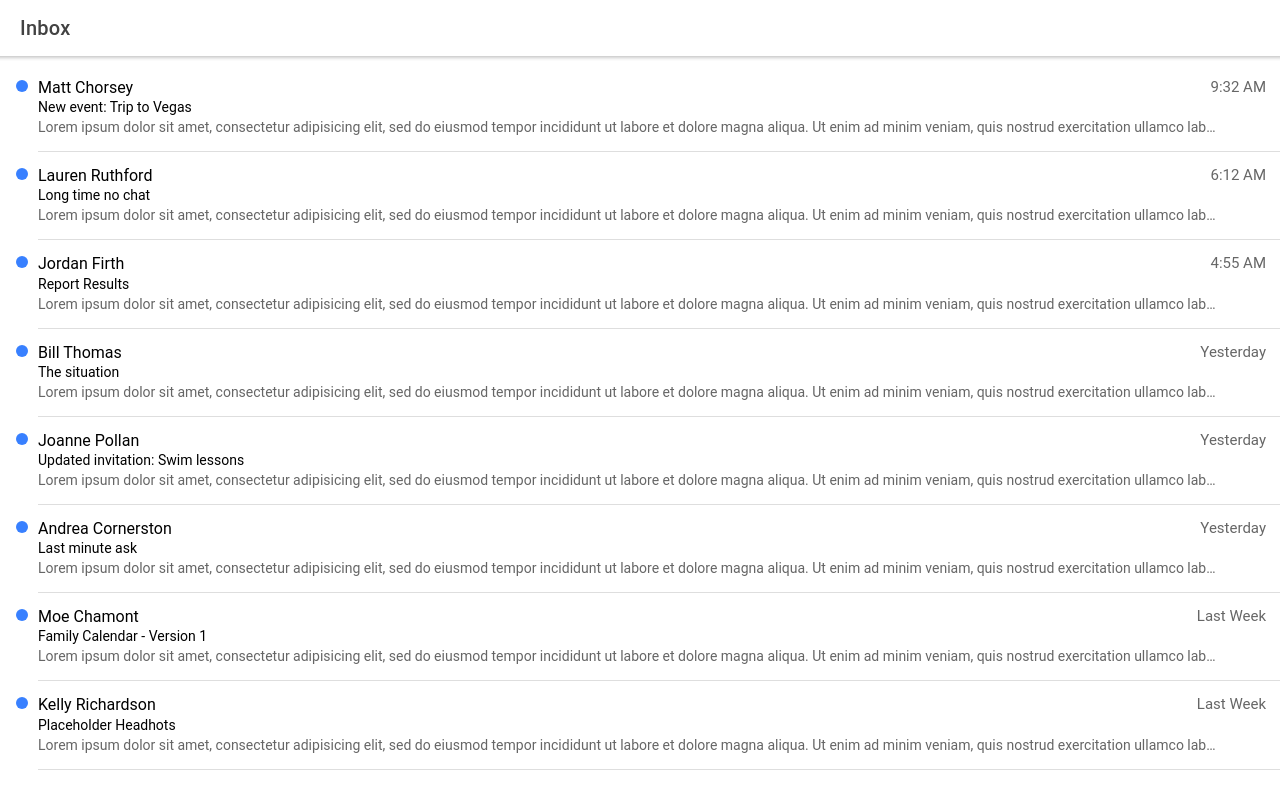
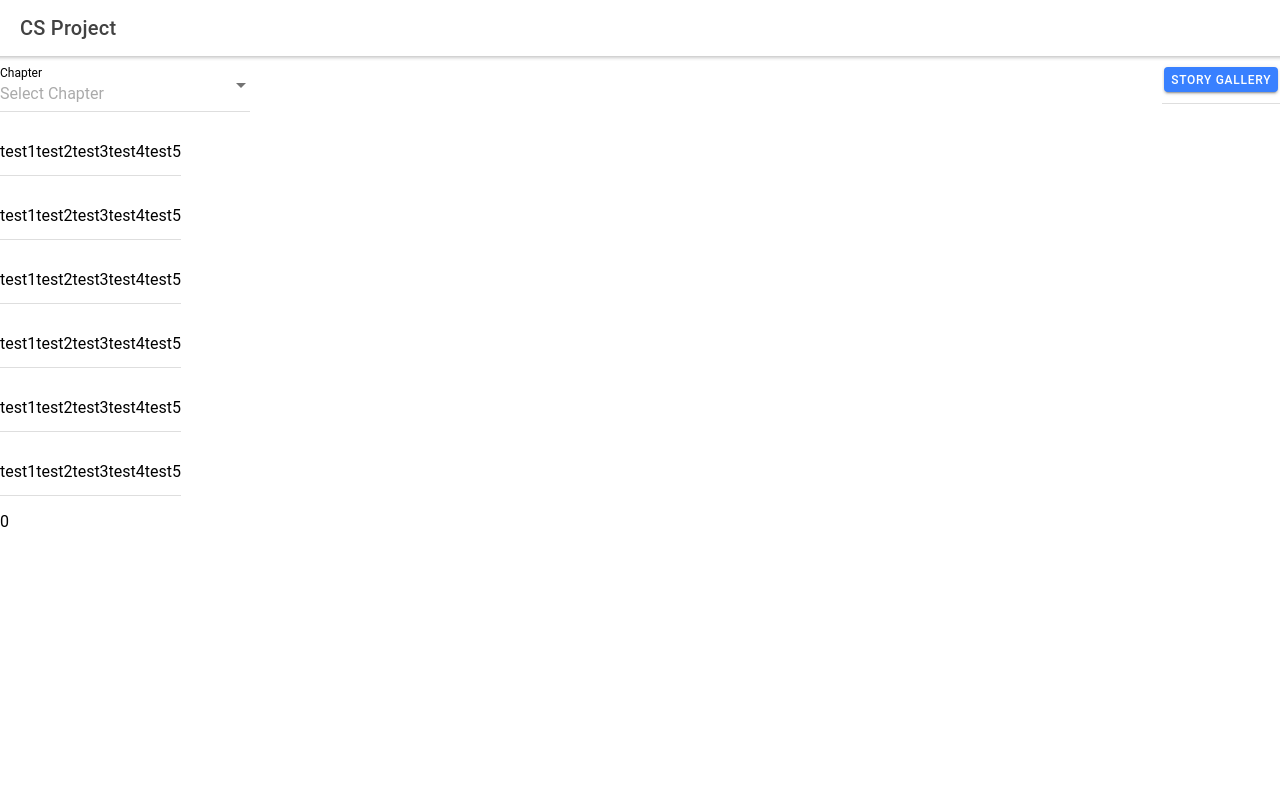
Before and after one commit to 6110400831/CSproject, a React (Create React App) app: page /home in a window 1280 px wide. Shown: the top 792 px of the page. Built offline with nearby package versions, Linux system fonts and the light colour scheme.

Commit message:
add: Home page

```diff
--- a/public/index.html
+++ b/public/index.html
@@ -2,7 +2,7 @@
 <html lang="en">
   <head>
     <meta charset="utf-8" />
-    <title>Ionic App</title>
+    <title>CS Project</title>
 
     <base href="/" />
 
--- /dev/null
+++ b/src/components/ChallengeListBox/ChallengeListBox.css
@@ -0,0 +1,59 @@
+ion-item {
+  --padding-start: 0;
+  --inner-padding-end: 0;
+}
+
+ion-label {
+  margin-top: 12px;
+  margin-bottom: 12px;
+}
+
+ion-item h2 {
+  font-weight: 600;
+  margin: 0;
+}
+
+ion-item p {
+  text-overflow: ellipsis;
+  overflow: hidden;
+  white-space: nowrap;
+  width: 95%;
+}
+
+ion-item .date {
+  float: right;
+  align-items: center;
+  display: flex;
+}
+
+ion-item ion-icon {
+  color: #c9c9ca;
+}
+
+ion-item ion-note {
+  font-size: 15px;
+  margin-right: 8px;
+  font-weight: normal;
+}
+
+ion-item ion-note.md {
+  margin-right: 14px;
+}
+
+.dot {
+  display: block;
+  height: 12px;
+  width: 12px;
+  border-radius: 50%;
+  align-self: start;
+  margin: 16px 10px 16px 16px;
+}
+
+.dot-unread {
+  background: var(--ion-color-primary);
+}
+
+ion-footer ion-title {
+  font-size: 11px;
+  font-weight: normal;
+}
--- /dev/null
+++ b/src/components/ChallengeListBox/ChallengeListBox.tsx
@@ -0,0 +1,29 @@
+import {
+  IonItem,
+  IonLabel,
+  IonList,
+  IonNote
+} from '@ionic/react';
+import { challenge } from '../../data/challenge';
+import { chapter, getChapters } from '../../data/chapter';
+import './ChallengeListBox.css';
+
+interface ChallengeListBoxProps {
+  ChallengeList: challenge[];
+}
+
+const listBoxStyle = {
+  display: 'flex',
+};
+
+const ChallengeListBox: React.FC<ChallengeListBoxProps> = ({ ChallengeList }) => {
+  return (
+    <IonList style={listBoxStyle}>
+      {ChallengeList.map(c => <IonItem routerLink={`/q${c.id}`} detail={false}>
+        {c.name}
+      </IonItem>)}
+    </IonList>
+  );
+};
+
+export default ChallengeListBox;
--- /dev/null
+++ b/src/data/challenge.ts
@@ -0,0 +1,32 @@
+export interface challenge {
+    id: number;
+    name: string;
+}
+
+const challengeList: challenge[] = [
+    {
+        name: 'test1',
+        id: 0
+    },
+    {
+        name: 'test2',
+        id: 1
+    },
+    {
+        name: 'test3',
+        id: 2
+
+    },
+    {
+        name: 'test4',
+        id: 3
+    },
+    {
+        name: 'test5',
+        id: 4
+    },
+];
+
+export const getChallengeList = () => challengeList;
+
+export const getChallenge = (id: number) => challengeList.find(c => c.id === id);
--- /dev/null
+++ b/src/data/chapter.ts
@@ -0,0 +1,176 @@
+import { challenge } from "./challenge";
+
+export interface chapter {
+    chapterName: string;
+    id: number;
+    challengeList: challenge[];
+}
+
+const chapters: chapter[] = [
+    {
+        chapterName: 'test1',
+        id: 0,
+        challengeList: [
+            {
+                name: 'test1',
+                id: 0
+            },
+            {
+                name: 'test2',
+                id: 1
+            },
+            {
+                name: 'test3',
+                id: 2
+
+            },
+            {
+                name: 'test4',
+                id: 3
+            },
+            {
+                name: 'test5',
+                id: 4
+            },
+        ],
+    },
+    {
+        chapterName: 'test2',
+        id: 1,
+        challengeList: [
+            {
+                name: 'test1',
+                id: 0
+            },
+            {
+                name: 'test2',
+                id: 1
+            },
+            {
+                name: 'test3',
+                id: 2
+
+            },
+            {
+                name: 'test4',
+                id: 3
+            },
+            {
+                name: 'test5',
+                id: 4
+            },
+        ],
+    },
+    {
+        chapterName: 'test3',
+        id: 2,
+        challengeList: [
+            {
+                name: 'test1',
+                id: 0
+            },
+            {
+                name: 'test2',
+                id: 1
+            },
+            {
+                name: 'test3',
+                id: 2
+
+            },
+            {
+                name: 'test4',
+                id: 3
+            },
+            {
+                name: 'test5',
+                id: 4
+            },
+        ],
+    },
+    {
+        chapterName: 'test4',
+        id: 3,
+        challengeList: [
+            {
+                name: 'test1',
+                id: 0
+            },
+            {
+                name: 'test2',
+                id: 1
+            },
+            {
+                name: 'test3',
+                id: 2
+
+            },
+            {
+                name: 'test4',
+                id: 3
+            },
+            {
+                name: 'test5',
+                id: 4
+            },
+        ],
+    },
+    {
+        chapterName: 'test5',
+        id: 4,
+        challengeList: [
+            {
+                name: 'test1',
+                id: 0
+            },
+            {
+                name: 'test2',
+                id: 1
+            },
+            {
+                name: 'test3',
+                id: 2
+
+            },
+            {
+                name: 'test4',
+                id: 3
+            },
+            {
+                name: 'test5',
+                id: 4
+            },
+        ],
+    },
+    {
+        chapterName: 'test6',
+        id: 5,
+        challengeList: [
+            {
+                name: 'test1',
+                id: 0
+            },
+            {
+                name: 'test2',
+                id: 1
+            },
+            {
+                name: 'test3',
+                id: 2
+
+            },
+            {
+                name: 'test4',
+                id: 3
+            },
+            {
+                name: 'test5',
+                id: 4
+            },
+        ],
+    },
+];
+
+export const getChapters = () => chapters;
+
+export const getChapter = (id: number) => chapters.find(c => c.id === id);
--- a/src/pages/Home.css
+++ b/src/pages/Home.css
@@ -0,0 +1,3 @@
+.chapterSelection {
+    width: 250px;
+}
--- a/src/pages/Home.tsx
+++ b/src/pages/Home.tsx
@@ -1,26 +1,36 @@
-import MessageListItem from '../components/MessageListItem';
 import { useState } from 'react';
-import { Message, getMessages } from '../data/messages';
 import {
+  IonButton,
   IonContent,
   IonHeader,
+  IonItem,
+  IonLabel,
   IonList,
   IonPage,
   IonRefresher,
   IonRefresherContent,
+  IonSelect,
+  IonSelectOption,
   IonTitle,
   IonToolbar,
   useIonViewWillEnter
 } from '@ionic/react';
 import './Home.css';
+import { chapter, getChapters } from '../data/chapter';
+import ChallengeListBox from '../components/ChallengeListBox/ChallengeListBox';
+import { challenge, getChallengeList } from '../data/challenge';
 
 const Home: React.FC = () => {
 
-  const [messages, setMessages] = useState<Message[]>([]);
+  const [Chapters, setChapters] = useState<chapter[]>([]);
+
+  const [Challenge, setChallengeList] = useState<challenge[]>([]);
+
+  let selectedChapter: number = 0;
 
   useIonViewWillEnter(() => {
-    const msgs = getMessages();
-    setMessages(msgs);
+    setChapters(getChapters());
+    setChallengeList(getChallengeList());
   });
 
   const refresh = (e: CustomEvent) => {
@@ -29,11 +39,16 @@ const Home: React.FC = () => {
     }, 3000);
   };
 
+  const chapterSelectionStyle = {
+    display: 'flex',
+    justifyContent: 'space-between',
+  };
+
   return (
     <IonPage id="home-page">
       <IonHeader>
         <IonToolbar>
-          <IonTitle>Inbox</IonTitle>
+          <IonTitle>CS Project</IonTitle>
         </IonToolbar>
       </IonHeader>
       <IonContent fullscreen>
@@ -44,14 +59,33 @@ const Home: React.FC = () => {
         <IonHeader collapse="condense">
           <IonToolbar>
             <IonTitle size="large">
-              Inbox
+              CS Project
             </IonTitle>
           </IonToolbar>
         </IonHeader>
 
+        <div style={chapterSelectionStyle}>
+          <IonItem class='chapterSelection'>
+            <IonLabel position="floating">Chapter</IonLabel>
+            <IonSelect value="0" interface="popover" placeholder='Select Chapter' onIonChange={(e: any) => (selectedChapter = e.target.value)}>
+              {Chapters.map(c => <IonSelectOption value={c.id}>{c.chapterName}</IonSelectOption>)}
+            </IonSelect>
+          </IonItem>
+          <IonItem>
+            <IonButton>
+              <IonLabel>Story Gallery</IonLabel>
+            </IonButton>
+          </IonItem>
+        </div>
+
         <IonList>
+          {Chapters.map(c => <ChallengeListBox key={c.id ?? c.id === selectedChapter} ChallengeList={c.challengeList} />)}
+        </IonList>
+
+        <div>{selectedChapter}</div>
+        {/* <IonList>
           {messages.map(m => <MessageListItem key={m.id} message={m} />)}
-        </IonList>
+        </IonList> */}
       </IonContent>
     </IonPage>
   );
```
